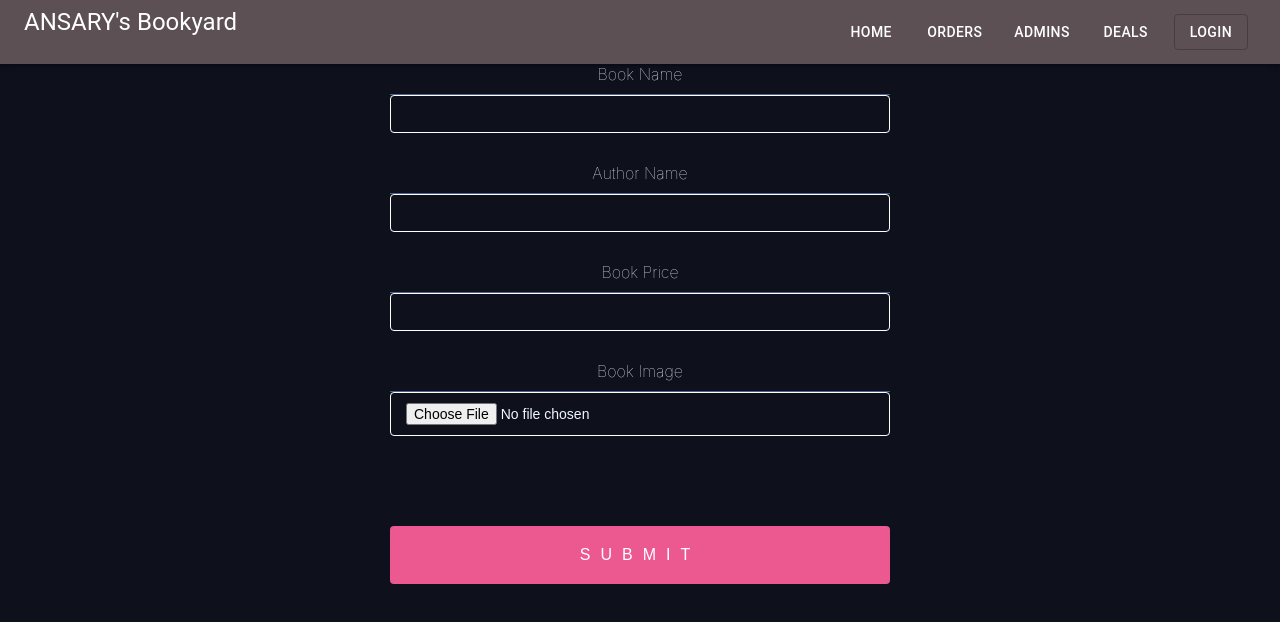
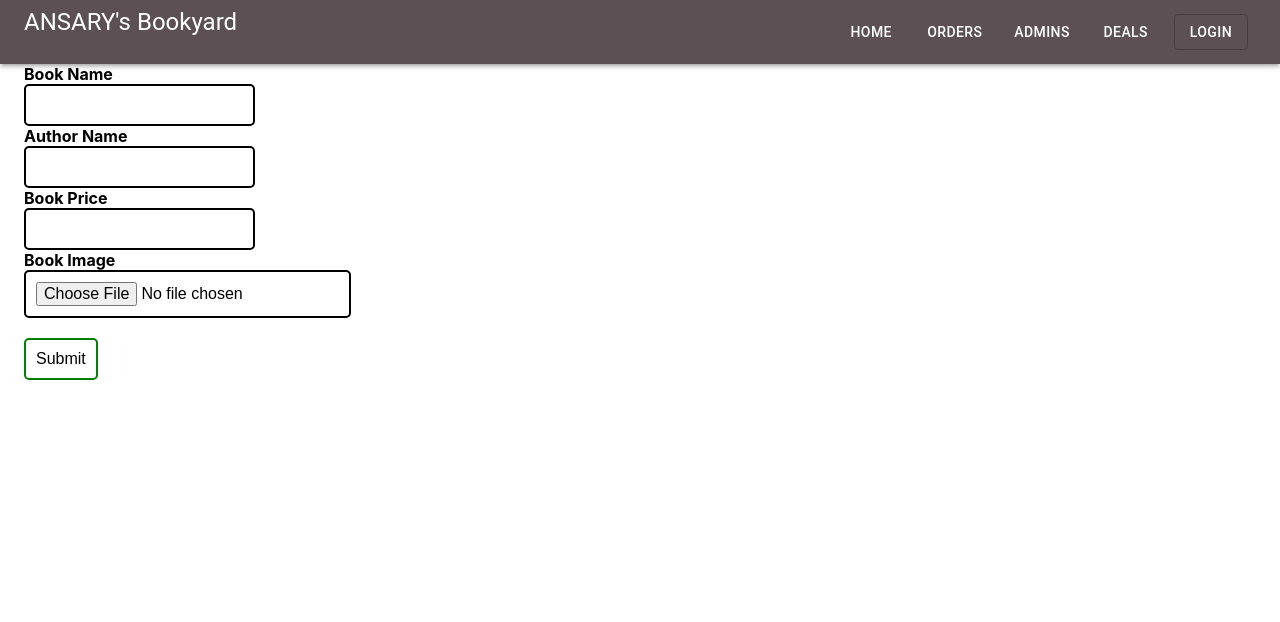
Before and after one commit to iswoad/bookShop-webApp, a React (Create React App) app: page /admins in a window 1280 px wide. Shown: the top 622 px of the page. Built offline with nearby package versions, Linux system fonts and the light colour scheme.

Commit message:
loaded single product in checkout page

```diff
--- a/src/components/Admin/Admin.css
+++ b/src/components/Admin/Admin.css
@@ -1,4 +1,4 @@
-body {
+/* body {
     background: #0e101c;
     font-family: -apple-system, BlinkMacSystemFont, "Segoe UI", "Roboto", "Oxygen",
       "Ubuntu", "Cantarell", "Fira Sans", "Droid Sans", "Helvetica Neue",
@@ -28,10 +28,7 @@ body {
     color: #bf1650;
   }
 
-  p::before {
-    display: inline;
-    content: "⚠ ";
-  }
+
 
   input {
     display: block;
@@ -91,13 +88,24 @@ body {
     transition: 0.3s all;
   }
 
-  button[type="submit"],
-  input[type="button"],
-  input[type="submit"] {
-    -webkit-appearance: none;
+
+
+
+  hr {
+    margin-top: 30px;
   }
 
-  /* .App {
+  .admBtn {
+    display: block;
+    appearance: none;
+    margin-top: 40px;
+    border: 1px solid #333;
+    margin-bottom: 20px;
+    text-transform: uppercase;
+    padding: 10px 20px;
+    border-radius: 4px;
+  } */
+    /* .App {
     max-width: 600px;
     margin: 0 auto;
   } */
@@ -112,18 +120,12 @@ body {
     padding: 10px 20px;
     border-radius: 4px;
   } */
-
-  hr {
-    margin-top: 30px;
-  }
-
-  button {
-    display: block;
-    appearance: none;
-    margin-top: 40px;
-    border: 1px solid #333;
-    margin-bottom: 20px;
-    text-transform: uppercase;
-    padding: 10px 20px;
-    border-radius: 4px;
-  }
+   /* p::before {
+    display: inline;
+    content: "⚠ ";
+  } */
+    /* button[type="submit"],
+  input[type="button"],
+  input[type="submit"] {
+    -webkit-appearance: none;
+  } */
--- a/src/components/Admin/Admin.js
+++ b/src/components/Admin/Admin.js
@@ -1,3 +1,4 @@
+import { Container } from '@material-ui/core';
 import axios from 'axios';
 import React from 'react';
 import { useState } from 'react';
@@ -46,23 +47,26 @@ const Admin = () => {
 
     return (
         <div>
+            <Container>
             <form onSubmit={handleSubmit(onSubmit)}>
                 <h1>Book Name</h1>
-                <input type= "text" name="bookName" defaultValue="" {...register("bookName")}/>
+                <input style={{border: '2px solid black', padding: '10px', borderRadius: '5px'}} type= "text" name="bookName" defaultValue="" {...register("bookName")}/>
                 <br></br>
                 <h1>Author Name</h1>
-                <input type= "text" name="authorName" defaultValue="" {...register("authorName")}/>
+                <input style={{border: '2px solid black', padding: '10px', borderRadius: '5px'}} type= "text" name="authorName" defaultValue="" {...register("authorName")}/>
                 <br></br>
                 <h1>Book Price</h1>
-                <input type= "text" name="bookPrice" defaultValue="" {...register("bookPrice")} />
+                <input style={{border: '2px solid black', padding: '10px', borderRadius: '5px'}} type= "text" name="bookPrice" defaultValue="" {...register("bookPrice")} />
                 <br></br>
                 <h1>Book Image</h1>
-                <input type = "file" onChange = {handleImageUpload}/>
+                <input style={{border: '2px solid black', padding: '10px', borderRadius: '5px'}} type = "file" onChange = {handleImageUpload}/>
                 <br />
                 {errors.exampleRequired && <span>This field is required</span>}
                 <br />
-                <input type="submit" />
+                <input style={{border: '2px solid green', padding: '10px', borderRadius: '5px'}} type="submit" />
             </form>
+            </Container>
+
         </div>
     );
 };
--- a/src/components/BookSelect/BookSelect.js
+++ b/src/components/BookSelect/BookSelect.js
@@ -25,14 +25,14 @@ const useStyles = makeStyles({
 const BookSelect = (props) => {
 
     const history = useHistory();
-    const {imageLink, price, name, id, aName} = props.book;
+    const {imageLink, price, name, _id, aName} = props.book;
 
 
     const classes = useStyles();
 
 
     const handleBookSelect = () =>{
-        history.push(`/checkout/${id}`)
+        history.push(`/checkout/${_id}`)
     }
 
 
@@ -63,7 +63,7 @@ const BookSelect = (props) => {
                             </Typography>
                         </Grid>
                         <Grid item xs={6}>
-                            <Button onClick = {() => handleBookSelect(id)} variant="contained" color="primary">
+                            <Button onClick = {() => handleBookSelect(_id)} variant="contained" color="primary">
                                 Buy Now
                             </Button>
                         </Grid>
--- a/src/components/CheckOut/CheckOut.js
+++ b/src/components/CheckOut/CheckOut.js
@@ -1,16 +1,26 @@
 import { Container } from '@material-ui/core';
 import React from 'react';
+import { useState } from 'react';
+import { useEffect } from 'react';
 import { useParams } from 'react-router-dom';
-import FakeData from '../../FakeData/FakeData.json';
+// import FakeData from '../../FakeData/FakeData.json';
 
 const CheckOut = () => {
     const { bookId } = useParams();
-    const selectedBook = FakeData.find(bk => bk.id == bookId);
-    const { bookName, price } = selectedBook;
+    // const selectedBook = FakeData.find(bk => bk.id == bookId);
+    // const { bookName, price } = selectedBook;
+    const [ selectedBook, setSelectedBook ] = useState({});
+
+    useEffect( () => {
+        fetch('http://localhost:4000/checkout/'+bookId)
+        .then(res => res.json())
+        .then(data => setSelectedBook(data));
+    }, [bookId])
+
     return (
         <div>
             <Container>
-                <h1>this is the selected Book: {bookName}  and price is {price}: </h1>
+                <h1>this is the selected Book: {selectedBook.name}  and price is {selectedBook.price}: </h1>
             </Container>
         </div>
     );
--- a/src/components/Home/Home.js
+++ b/src/components/Home/Home.js
@@ -33,6 +33,7 @@ const Home = () => {
         .then(res => res.json())
         .then(data => {
             setBooks(data)
+            console.log(data)
         })
     }, [])
 
```
